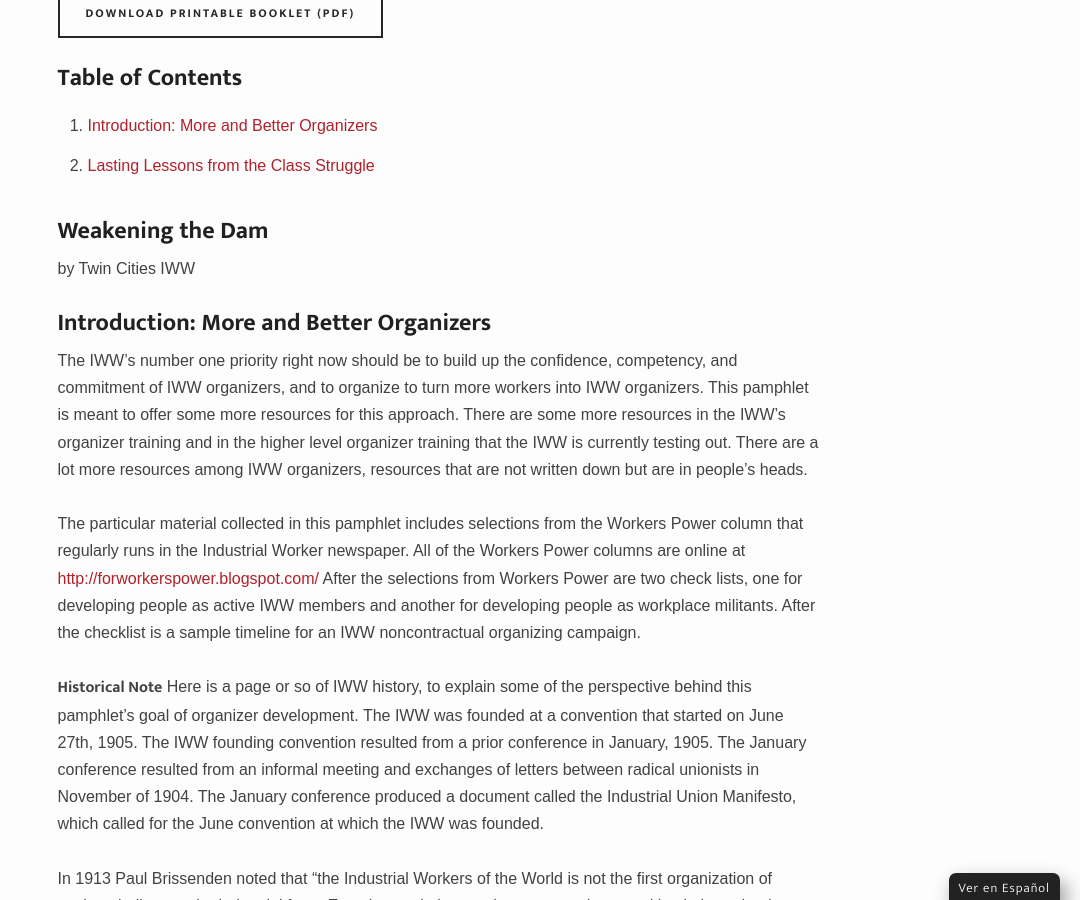
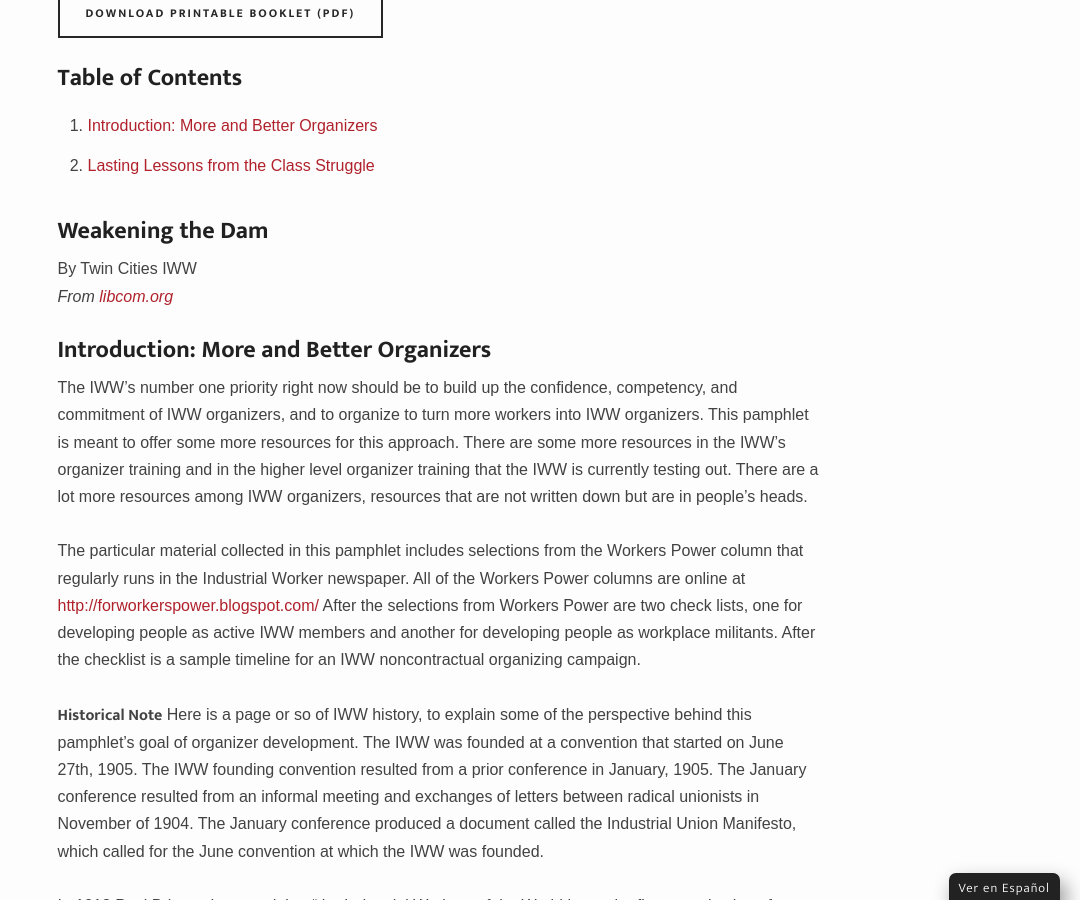
Before and after one commit to IWW-NYC-GMB/iww.nyc, a Jekyll site: the page built from weakening-the-dam.html, in a window 1280 px wide and 900 px high, scrolled down 790 px. Shown: the whole window, without its empty margins (200-1280 px from the left). Built offline with Jekyll 4.4.1, drawn with Linux system fonts in a browser that asks for light colours; some web fonts are replaced.

Commit message:
Update weakening-the-dam.html

```diff
--- a/weakening-the-dam.html
+++ b/weakening-the-dam.html
@@ -12,7 +12,11 @@
 </ol><br>
 
 <h1>Weakening the Dam</h1>
-<p>by Twin Cities IWW</p><br>
+<p>
+By Twin Cities IWW<br>
+<em>From <a href="https://libcom.org/library/weakening-dam-twin-cities-iww">libcom.org</a></em>
+</p><br>
+
 
 <h2 id="introduction-more-and-better-organizers">Introduction: More and Better Organizers</h2>
 <p>
```
Also changed, not shown: other parts of weakening-the-dam.html (+1 -1 lines).
